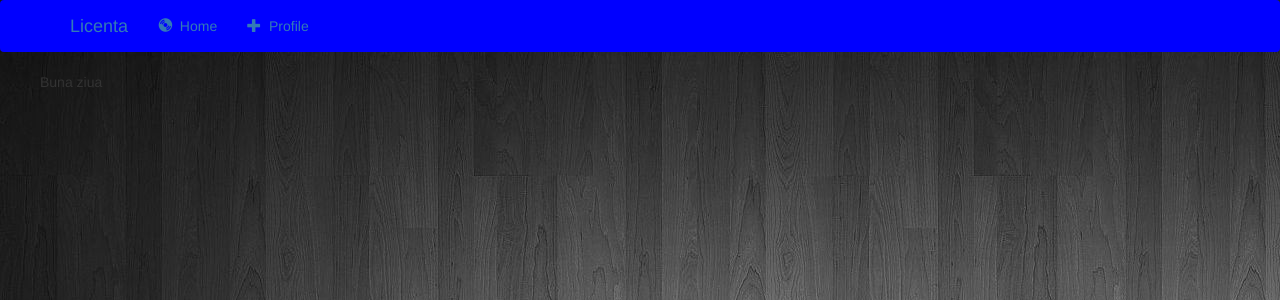
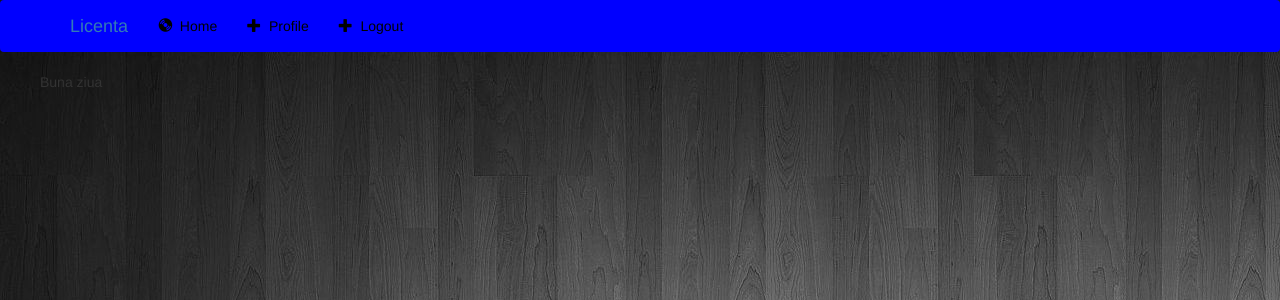
Before and after one commit to silviudragan/Stable-matching-roommates, a Django app: page /index/ in a window 1280 px wide. Shown: the top 300 px of the page. Run offline with Django 3.2, Linux system fonts and the light colour scheme; some libraries are stand-ins or nearby versions.

Commit message:
base template

```diff
--- /dev/null
+++ b/website/stable/templates/stable/base.html
@@ -0,0 +1,56 @@
+<!DOCTYPE html>
+<html lang="en">
+<head>
+    <meta charset="UTF-8">
+    <title>{% block title %} Title {% endblock %}</title>
+    {% load staticfiles %}
+    <link rel="stylesheet" href="https://maxcdn.bootstrapcdn.com/bootstrap/3.3.7/css/bootstrap.min.css">
+    <link href='https://fonts.googleapis.com/css?family=Satisfy' rel='stylesheet' type='text/css'>
+    <script src="https://ajax.googleapis.com/ajax/libs/jquery/1.12.0/jquery.min.js"></script>
+    <script src="http://maxcdn.bootstrapcdn.com/bootstrap/3.3.6/js/bootstrap.min.js"></script>
+    <link rel="stylesheet" type="text/css" href ="{% static 'stable/style.css' %}" />
+
+</head>
+<body>
+    <nav class="navbar navbar-light" style="background-color: #0000FF;">
+        <div class="container">
+
+            <div class="navbar-header">
+                <button type="button" class="navbar-toggle" data-toggle="collapse" data-target="#NavBar">
+                    <span class="icon-bar"></span>
+                    <span class="icon-bar"></span>
+                    <span class="icon-bar"></span>
+                </button>
+                <a class="navbar-brand" href="{% url 'index' %}"> Licenta </a>
+            </div>
+
+            <div class="collapse navbar-collapse" id="NavBar">
+                <ul class="nav navbar-nav">
+                    <li>
+                        <a href="{% url 'index' %}" style="color:black;">
+                            <span class="glyphicon glyphicon-cd" aria-hidden="true"></span>&nbsp;
+                            Home
+                        </a>
+                    </li>
+
+                    <li>
+                        <a href="{% url 'index' %}" style="color:black;">
+                            <span class="glyphicon glyphicon-plus" aria-hidden="true"></span>&nbsp;
+                            Profile
+                        </a>
+                    </li>
+
+                    <li>
+                        <a href="{% url 'logout' %}" style="color:black;">
+                            <span class="glyphicon glyphicon-plus" aria-hidden="true"></span>&nbsp;
+                            Logout
+                        </a>
+                    </li>
+                </ul>
+            </div>
+        </div>
+    </nav>
+    {% block body %}
+    {% endblock %}
+</body>
+</html>
--- a/website/stable/templates/stable/index.html
+++ b/website/stable/templates/stable/index.html
@@ -1,40 +1,7 @@
-{% load staticfiles %}
-<link rel="stylesheet" href="https://maxcdn.bootstrapcdn.com/bootstrap/3.3.7/css/bootstrap.min.css">
-<link href='https://fonts.googleapis.com/css?family=Satisfy' rel='stylesheet' type='text/css'>
-<script src="https://ajax.googleapis.com/ajax/libs/jquery/1.12.0/jquery.min.js"></script>
-<script src="http://maxcdn.bootstrapcdn.com/bootstrap/3.3.6/js/bootstrap.min.js"></script>
-<link rel="stylesheet" type="text/css" href ="{% static 'stable/style.css' %}" />
-
-<nav class="navbar navbar-light" style="background-color: #0000FF;">
-    <div class="container">
-
-        <div class="navbar-header">
-            <button type="button" class="navbar-toggle" data-toggle="collapse" data-target="#NavBar">
-                <span class="icon-bar"></span>
-                <span class="icon-bar"></span>
-                <span class="icon-bar"></span>
-            </button>
-            <a class="navbar-brand" href="{% url 'index' %}"> Licenta </a>
-        </div>
-
-        <div class="collapse navbar-collapse" id="NavBar">
-            <ul class="nav navbar-nav">
-                <li class="active">
-                    <a href="{% url 'index' %}">
-                        <span class="glyphicon glyphicon-cd" aria-hidden="true"></span>&nbsp;
-                        Home
-                    </a>
-                </li>
-                <li class="">
-                    <a href="{% url 'index' %}">
-                        <span class="glyphicon glyphicon-plus" aria-hidden="true"></span>&nbsp;
-                        Profile
-                    </a>
-                </li>
-            </ul>
-        </div>
-    </div>
-</nav>
+{% extends 'stable/base.html' %}
+{% block title %} Acasa {% endblock %}
+{% block body %}
 <ul>
     <p> {{ salut }} </p>
 </ul>
+{% endblock %}
--- a/website/stable/templates/stable/register.html
+++ b/website/stable/templates/stable/register.html
@@ -59,12 +59,14 @@ body{
             </div>
         </div>
 
+        {% if mesaj %}
         <div class="form-group">
             <label class="col-md-4 control-label"></label>
                 <div class="col-md-4">
                     <p> <font color="red">{{ mesaj }}</font> </p>
                 </div>
         </div>
+        {% endif %}
 
         <div class="form-group">
           <label class="col-md-4 control-label"></label>
--- a/website/stable/urls.py
+++ b/website/stable/urls.py
@@ -3,5 +3,4 @@ from . import views
 
 urlpatterns = [
     url(r'^$', views.index, name='index'),
-
 ]
--- a/website/stable/views.py
+++ b/website/stable/views.py
@@ -4,7 +4,7 @@ from django.http import HttpResponse
 from django.shortcuts import render, redirect
 from .forms import UserForm, LoginForm
 from django.views.generic import View
-from django.contrib.auth import authenticate, login
+from django.contrib.auth import authenticate, login, logout
 
 
 def index(request):
@@ -29,7 +29,7 @@ class Login(View):
 
         if user is not None:
             login(request, user)
-            return render(request, 'stable/index.html')
+            return redirect('index')
         else:
             return render(request, 'stable/login.html')
 
@@ -78,3 +78,9 @@ class UserFormView(View):
                     login(request, user)
                     return redirect('index')
         return render(request, self.template_name, {'form': form})
+
+
+class Logout(View):
+    def get(self, request):
+        logout(request)
+        return redirect('login')
--- a/website/website/urls.py
+++ b/website/website/urls.py
@@ -8,4 +8,5 @@ urlpatterns = [
     url(r'^index/', include('stable.urls')),
     url(r'^login/$', views.Login.as_view(), name='login'),
     url(r'^register/$', views.UserFormView.as_view(), name='register'),
+    url(r'^logout/$', views.Logout.as_view(), name='logout'),
 ]
```
